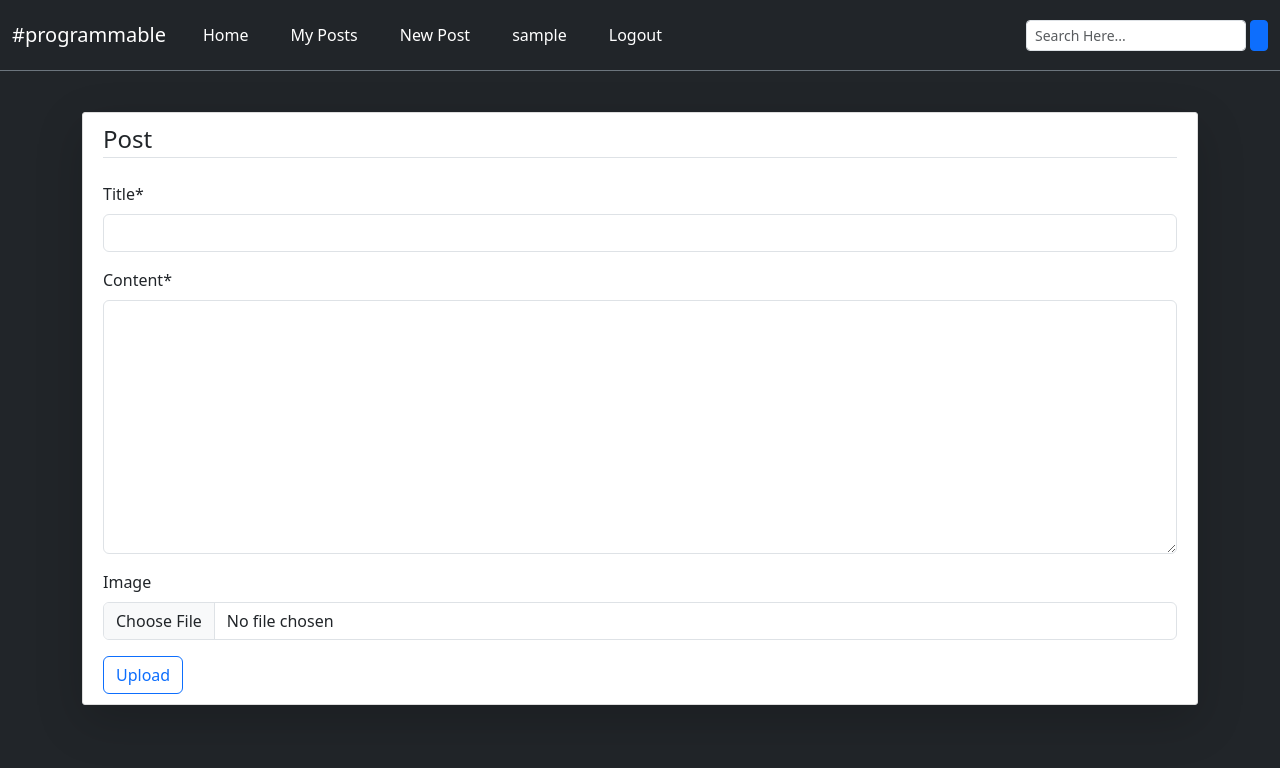
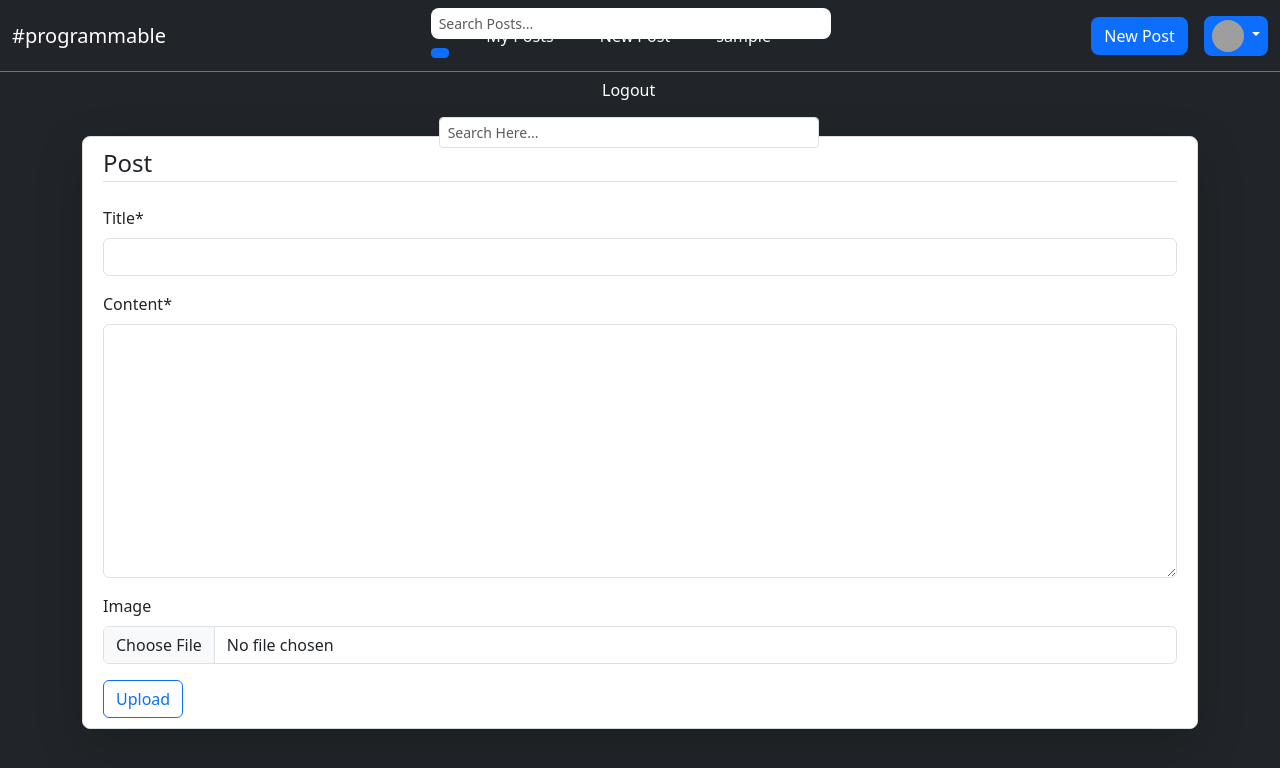
Before and after one commit to zFl4wless/26-sommercamp-social-media-app, a Django app: page /post/new/ in a window 1280 px wide. Shown: the top 768 px of the page. Run offline with Django 4.2, Linux system fonts and the light colour scheme; the visitor is signed in with stand-in values (Sample User, id 1); some libraries are stand-ins or nearby versions; grey boxes are pictures that could not be loaded.

Commit message:
feat: adds profile picture (#10)
* feat: adds profile picture

* feat: new profile styling

* feat: exchanges some blocks

* style/some_styling

* style/some_styling

```diff
--- a/templates/base.html
+++ b/templates/base.html
@@ -19,9 +19,10 @@
     {% endif %}
 
 </head>
-<body class="bg-dark">
+
+    <body class="bg-dark">Here
     <nav class="navbar navbar-expand-lg navbar-dark bg-dark border-bottom border-secondary fixed-top">
-    <div class="container-fluid">
+        <div class="container-fluid d-flex justify-content-between">
             <a class="navbar-brand font-weight-bold" href="{% url 'blog-home' %}">
                 <i class="fa-solid fa-hat-wizard"></i>
                 #programmable
@@ -31,11 +32,13 @@
                 <span class="navbar-toggler-icon"></span>
             </button>
 
-        <div class="collapse navbar-collapse" id="navbarSupportedContent">
-            <a class="btn text-white m-2" href="{% url 'blog-home' %}">
-                <i class="fas fa-home"></i> Home
-            </a>
-
+                <!------{{ request.get_host }}/blog/search/-->
+            <form class="d-none d-lg-flex" id="searchform" action="{% url 'search' %}" method="get" role="search">
+                <div class="position-relative">
+                <input class="me-1 form-control form-control-sm rounded-3 border-0 pe-5" name="q" type="text" value="{{ request.GET.q }}"
+                       placeholder="Search Posts..." style="width: 400px !important;"/>
+                <button type="button" onclick="searchform.submit()" class="position-absolute top-0 end-0 h-100 px-2 border-0 text-primary bg-transparent pe-3">
+                    <i class="fa-solid fa-magnifying-glass"></i>
             {% if user.is_authenticated %}
                 <a href="{% url 'user-posts' user %}" class="btn text-white m-2">
                     <i class="fa-solid fa-crown"></i> My Posts
@@ -58,14 +61,51 @@
                 </a>
             {% endif %}
 
-            <!------{{ request.get_host }}/blog/search/-->
             <form class="d-flex ms-auto" id="searchform" action="{% url 'search' %}" method="get" role="search">
                 <input class="me-1 form-control form-control-sm" name="q" type="text" value="{{ request.GET.q }}"
                        placeholder="Search Here..."/>
                 <button type="button" onclick="searchform.submit()" class="text-white my-color btn btn-sm btn-primary">
                     <i class="fa fa-search"></i>
                 </button>
+                    </div>
                 </form>
+
+        <div class="align-items-center d-none d-lg-flex">
+                    <div>
+                    {% if user.is_authenticated %}
+                        <a href="{% url 'post-create' %} " class="btn bg-primary rounded-3 text-white m-2">
+                            <i class="fa-solid fa-pen-to-square"></i> New Post
+                        </a>
+                    {% else %}
+                        <a href="{% url 'login' %} " class="btn text-white m-2">
+                            <i class="fas fa-user-tie"></i> Login
+                        </a>
+                        <a href="{% url 'register' %} " class="btn text-white m-2">
+                            <i class="fas fa-sign-in-alt"></i> Sign Up
+                        </a>
+                    {% endif %}
+                </div>
+
+                {% if user.is_authenticated %}
+                <div class="dropdown ms-2 d-none d-lg-block">
+                  <button class="bg-primary border-0 px-2 rounded-3 p-1 text-white dropdown-toggle" type="button" data-bs-toggle="dropdown" aria-expanded="false">
+                      <img width="32px" height="32px" src="/media/{{ user.profile.image }}" alt="" class="rounded-circle">
+                  </button>
+                  <ul class="dropdown-menu dropdown-menu-end">
+                    <li>
+                        <a href="{% url 'user-profile' user.username %}" class="dropdown-item">
+                            <i class="fa-solid fa-user me-2"></i> {{ user.username }}
+                        </a>
+                    </li>
+                    <li>
+                        <a href="{% url 'logout' %} " class="dropdown-item">
+                            <i class="fas fa-sign-out-alt me-2"></i> Logout
+                        </a>
+                    </li>
+                  </ul>
+                </div>
+                {% endif %}
+        </div>
         </div>
     </div>
 </nav>
--- a/templates/blog/post.html
+++ b/templates/blog/post.html
@@ -1,7 +1,7 @@
 {% load crispy_forms_filters %}
 {% load custom_tags %}
 <div class="jumbotron mt-3 shadow-lg">
-    <article class="media content-section shadow ">
+    <article class="media content-section shadow rounded-3">
         <div class="media-body">
             <div class="">
                 <div class="d-flex justify-content-between">
@@ -25,7 +25,9 @@
 
             <h2>{{ post.title }}</h2>
             <p class="article-content">{{ post.content }}</p>
-            <img src="/media/{{ post.image }}" alt="{{ post.image }}">
+            <div class="rounded-3">
+                <img src="/media/{{ post.image }}" alt="{{ post.image }}">
+            </div>
 
             <hr/>
 
--- a/templates/blog/post_form.html
+++ b/templates/blog/post_form.html
@@ -2,7 +2,7 @@
 {% load crispy_forms_filters %}
 
 {% block content %}
-    <div class="content-section pt-2 mt-3 shadow-lg">
+    <div class="content-section pt-2 mt-3 shadow-lg rounded-3">
         <form action="" method="POST" enctype="multipart/form-data">
             {% csrf_token %}
             <fieldset class="form-group">
```
Lines whose indentation alone changed are shown as unchanged.
